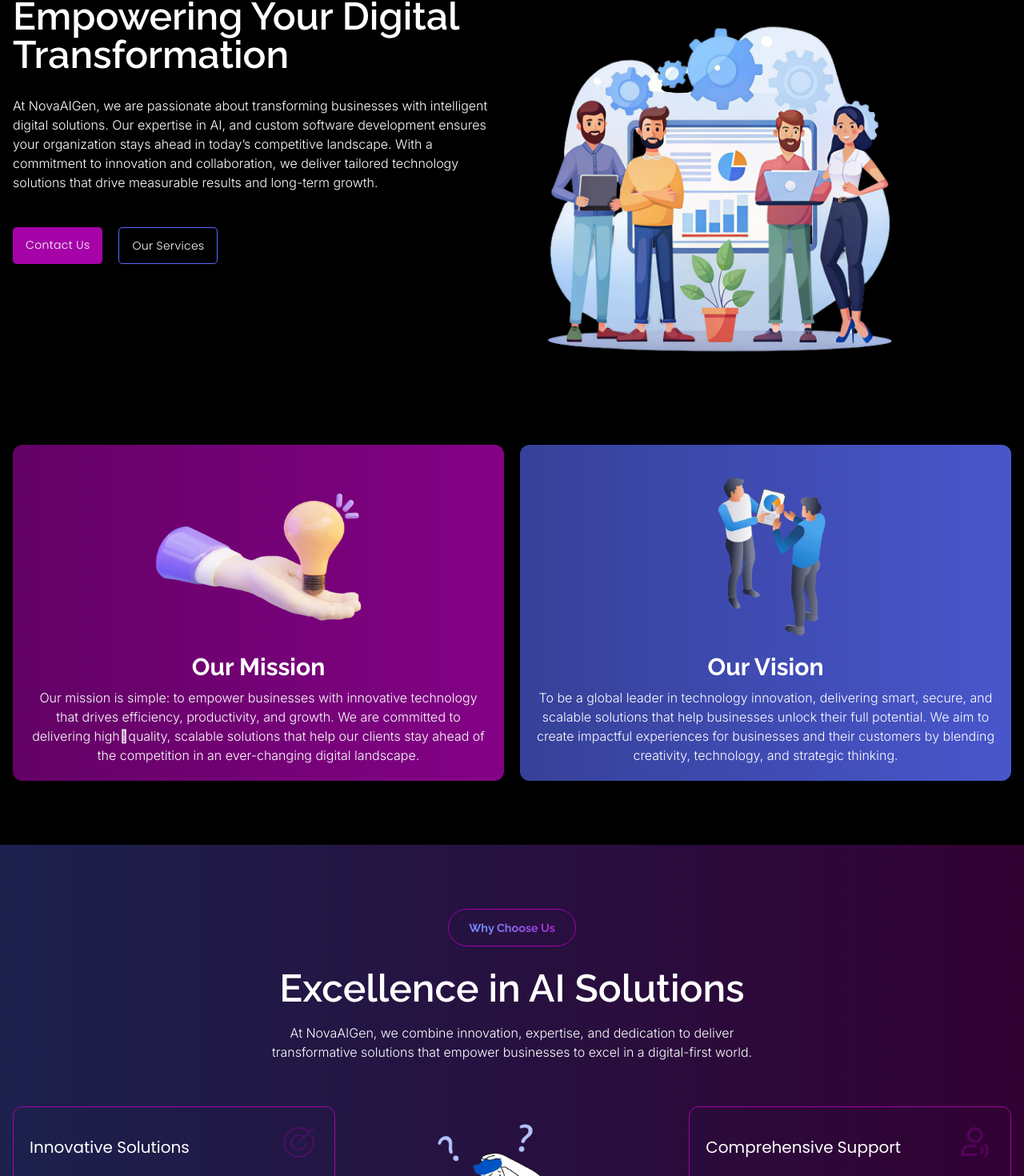
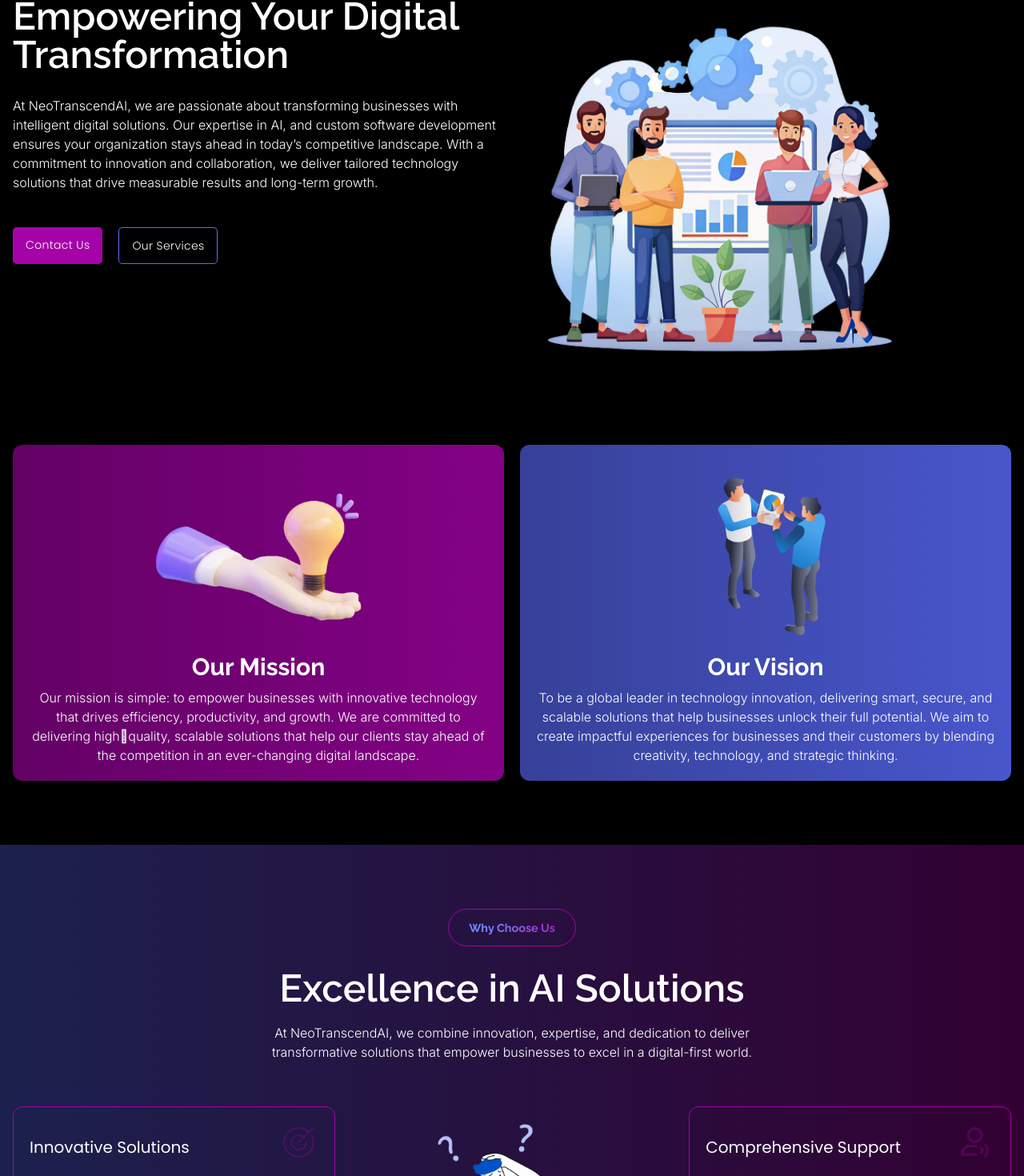
Before and after one commit to remeessalam/novaaigen, a React (Create React App) app: page /about-us in a window 1280 px wide. Shown: the part 720-2190 px from the top of the page at 80% size. Built offline with nearby package versions, Linux system fonts and the light colour scheme.

Commit message:
name replaced

```diff
--- a/public/index.html
+++ b/public/index.html
@@ -14,7 +14,7 @@
     />
     <link rel="apple-touch-icon" href="%PUBLIC_URL%/logo.jpeg" />
     <link rel="manifest" href="%PUBLIC_URL%/manifest.json" />
-    <title>NovaAIGen</title>
+    <title>NeoTranscendAI</title>
   </head>
   <body>
     <noscript>You need to enable JavaScript to run this app.</noscript>
--- a/src/components/common/ContactForm.jsx
+++ b/src/components/common/ContactForm.jsx
@@ -39,7 +39,7 @@
     // Construct the request payload
     var payload = {
       to: companyDetails.email,
-      subject: "New Contact Form Submission - NovaAIGen",
+      subject: "New Contact Form Submission - NeoTranscendAI",
       body: emailBody,
     };
 
@@ -75,7 +75,7 @@
         <h2 className="heading-2 mt-5">Get in Touch</h2>
         <p className="desc">
           Ready to take your business to the next level with innovative
-          technology? Contact us today to learn how NovaAIGen can help you
+          technology? Contact us today to learn how NeoTranscendAI can help you
           achieve your digital transformation goals.
         </p>
         <Link
--- a/src/components/common/Featured.jsx
+++ b/src/components/common/Featured.jsx
@@ -13,7 +13,7 @@
               <p className="desc">
                 We are proud to be recognized by some of the top media outlets
                 for our innovation in IT and AI developments. Here are some of
-                the media platforms that have featured NovaAIGen Solutions:
+                the media platforms that have featured NeoTranscendAI Solutions:
               </p>
             </div>
           </div>
--- a/src/components/common/WhyChooseUs.jsx
+++ b/src/components/common/WhyChooseUs.jsx
@@ -69,9 +69,9 @@
             Excellence in AI Solutions
           </h2>
           <p data-aos="fade-up" className="desc max-w-[40rem] mx-auto">
-            At NovaAIGen, we combine innovation, expertise, and dedication to
-            deliver transformative solutions that empower businesses to excel in
-            a digital-first world.
+            At NeoTranscendAI, we combine innovation, expertise, and dedication
+            to deliver transformative solutions that empower businesses to excel
+            in a digital-first world.
           </p>
           <div data-aos="fade-up" className="w-full block lg:hidden">
             <img
--- a/src/components/landingPages/Contact.jsx
+++ b/src/components/landingPages/Contact.jsx
@@ -74,7 +74,7 @@
             <p className="desc">
               Ready to take your business to the next level with innovative
               technology? Contact us today to learn how{" "}
-              <span className="font-semibold">NovaAIGen</span> can help you
+              <span className="font-semibold">NeoTranscendAI</span> can help you
               achieve your digital transformation goals.
             </p>
           </div>
--- a/src/components/website/AboutCompany.jsx
+++ b/src/components/website/AboutCompany.jsx
@@ -18,12 +18,12 @@
               Empowering Your Digital Transformation
             </h2>
             <p className="desc">
-              At NovaAIGen, we are passionate about transforming businesses with
-              intelligent digital solutions. Our expertise in AI, and custom
-              software development ensures your organization stays ahead in
-              today’s competitive landscape. With a commitment to innovation and
-              collaboration, we deliver tailored technology solutions that drive
-              measurable results and long-term growth.
+              At NeoTranscendAI, we are passionate about transforming businesses
+              with intelligent digital solutions. Our expertise in AI, and
+              custom software development ensures your organization stays ahead
+              in today’s competitive landscape. With a commitment to innovation
+              and collaboration, we deliver tailored technology solutions that
+              drive measurable results and long-term growth.
             </p>
           </div>
           <div className="flex gap-5 mt-4 justify-center lg:justify-start">
@@ -39,7 +39,7 @@
           <img
             src={aboutUsImg}
             className="object-contain max-h-[30rem]"
-            alt="About NovaAIGen"
+            alt="About NeoTranscendAI"
           />
         </div>
       </div>
--- a/src/constant.js
+++ b/src/constant.js
@@ -126,9 +126,9 @@
 export const faqs = [
   {
     id: 1,
-    question: "What services does NovaAIGen offer?",
+    question: "What services does NeoTranscendAI offer?",
     answer:
-      "NovaAIGen specializes in AI development, web and app development, custom software, and digital transformation consulting.",
+      "NeoTranscendAI specializes in AI development, web and app development, custom software, and digital transformation consulting.",
   },
   {
     id: 2,
@@ -138,19 +138,19 @@
   },
   {
     id: 3,
-    question: "What industries does NovaAIGen work with?",
+    question: "What industries does NeoTranscendAI work with?",
     answer:
       "We serve a wide range of industries, including finance, healthcare, retail, logistics, and more, offering tailored digital solutions to meet sector-specific challenges.",
   },
   {
     id: 4,
-    question: "What makes NovaAIGen different from other tech companies?",
+    question: "What makes NeoTranscendAI different from other tech companies?",
     answer:
       "Our collaborative approach, cutting-edge technology, and commitment to delivering measurable results set us apart. We tailor solutions to meet your unique business needs.",
   },
   {
     id: 5,
-    question: "How can I get started with NovaAIGen?",
+    question: "How can I get started with NeoTranscendAI?",
     answer:
       "Contact us through our website to schedule a consultation. Our team will work with you to understand your goals and propose a customized solution.",
   },
@@ -539,14 +539,14 @@
   {
     img: "",
     website: "INC91",
-    headline: "NovaAIGen : Revolutionizing IT and AI Developments",
+    headline: "NeoTranscendAI : Revolutionizing IT and AI Developments",
     link: "",
   },
   {
     img: "",
     website: "Hindustan Bytes",
     headline:
-      "NovaAIGen : Transforming the IT Landscape with Cutting Edge AI Solutions",
+      "NeoTranscendAI : Transforming the IT Landscape with Cutting Edge AI Solutions",
     link: "",
   },
 ];
--- a/src/pages/landingPages/LandingPage.jsx
+++ b/src/pages/landingPages/LandingPage.jsx
@@ -44,7 +44,7 @@
     aboutImg = webLandingAbout;
     aboutTitle = "Innovative Web Development Solutions for Modern Brands";
     aboutDesc =
-      "Your website is the digital face of your business. At NovaAIGen, we specialize in building visually striking, responsive, and functional websites that not only capture attention but also drive conversions. Our web development services are tailored to fit your specific business requirements, ensuring that your site is designed for growth, performance, and user engagement";
+      "Your website is the digital face of your business. At NeoTranscendAI, we specialize in building visually striking, responsive, and functional websites that not only capture attention but also drive conversions. Our web development services are tailored to fit your specific business requirements, ensuring that your site is designed for growth, performance, and user engagement";
   } else if (page === "app") {
     bannerImg = appDevBanner;
     bannerTitle = "Building High-Impact Mobile Apps";
@@ -62,7 +62,7 @@
     aboutTitle =
       "Unlocking the Power of AI: Revolutionizing Business with Our AI Services.";
     aboutDesc =
-      "Unlock the power of Artificial Intelligence to revolutionize your operations, elevate customer experiences, and drive growth. At NovaAIGen, we deliver state-of-the-art AI solutions tailored to your business needs.";
+      "Unlock the power of Artificial Intelligence to revolutionize your operations, elevate customer experiences, and drive growth. At NeoTranscendAI, we deliver state-of-the-art AI solutions tailored to your business needs.";
   } else {
     bannerImg = iotDevBanner;
     bannerTitle = "Innovative IoT Solutions to Transform Your Business";
@@ -70,7 +70,7 @@
     aboutImg = iotLandingAbout;
     aboutTitle = "Transforming Industries with IoT Solutions";
     aboutDesc =
-      "Step into the future with Internet of Things (IoT) solutions designed to connect your devices, streamline operations, and deliver actionable insights. At NovaAIGen, we turn ideas into intelligent systems that redefine how businesses operate.";
+      "Step into the future with Internet of Things (IoT) solutions designed to connect your devices, streamline operations, and deliver actionable insights. At NeoTranscendAI, we turn ideas into intelligent systems that redefine how businesses operate.";
   }
 
   useEffect(() => {
@@ -191,10 +191,10 @@
             Design & Revolution
           </h1>
           <p data-aos="fade-up" className="desc max-w-[50rem] mx-auto">
-            At NovaAIGen LLP, we understand that in today’s digital-first world,
-            your website is more than just an online presence—it’s the heart of
-            your brand’s identity, a vital business tool, and often the first
-            touchpoint for potential customers. In an era where first
+            At NeoTranscendAI LLP, we understand that in today’s digital-first
+            world, your website is more than just an online presence—it’s the
+            heart of your brand’s identity, a vital business tool, and often the
+            first touchpoint for potential customers. In an era where first
             impressions matter more than ever, having a well-designed, fast, and
             responsive website is crucial to your business success. That’s why
             our website development services go beyond the basics—we aim to
```
Also changed, not shown: public/manifest.json.
